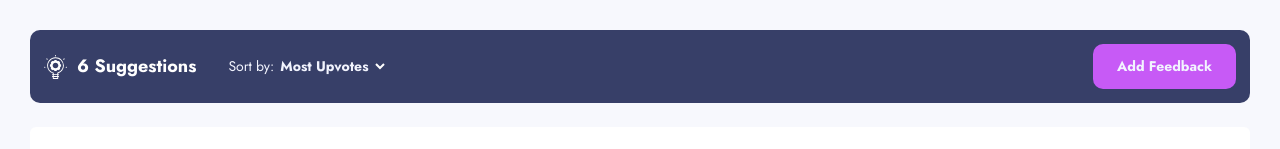
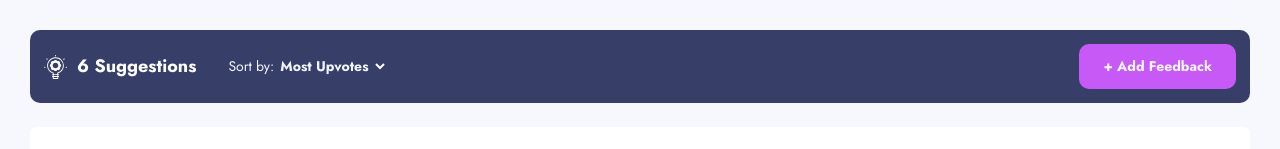
Before and after one commit to wenwen-dev/personal-website, a React (Vite) app: page / in a window 1280 px wide. Shown: the top 149 px of the page. Built offline with nearby package versions, Linux system fonts and the light colour scheme; a web font is replaced by a local one.

Commit message:
Refactor Button

```diff
--- a/src/components/Button.tsx
+++ b/src/components/Button.tsx
@@ -1,7 +1,11 @@
 import styled from 'styled-components';
 
-const Button = () => {
-  return <Wrapper>Add Feedback</Wrapper>;
+interface Props {
+  text: string;
+}
+
+const Button = ({ text }: Props) => {
+  return <Wrapper>{text}</Wrapper>;
 };
 
 const Wrapper = styled.button`
--- a/src/components/DisplayOptionsBar.tsx
+++ b/src/components/DisplayOptionsBar.tsx
@@ -34,7 +34,7 @@ const DisplayOptionsBar = ({
           onChangeCurrentSort={onChangeCurrentSort}
         />
       </Left>
-      <Button />
+      <Button text='+ Add Feedback' />
     </Wrapper>
   );
 };
```
